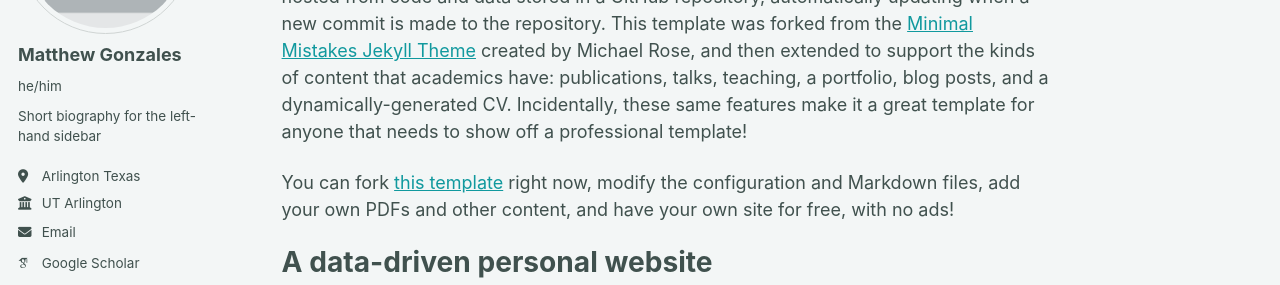
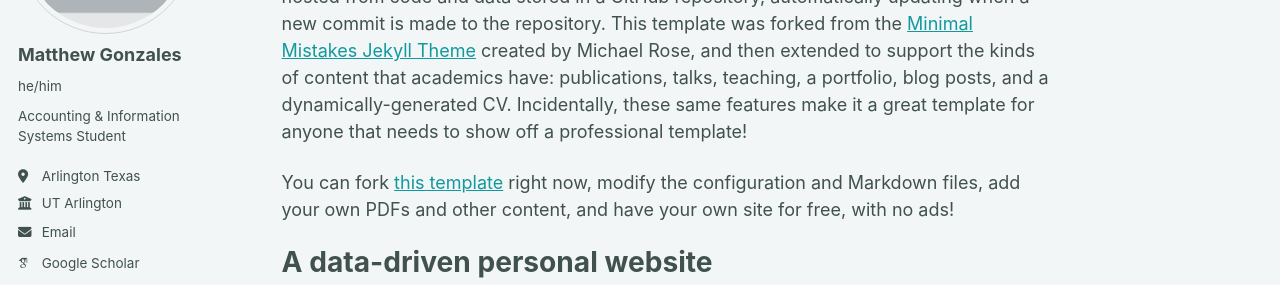
Before and after one commit to Semil0w/semil0w.github.io, a Jekyll site: the page built from _pages/about.md, in a window 1280 px wide. Shown: the part 242-527 px from the top of the page. Built offline with Jekyll 4.4.1, drawn with Linux system fonts in a browser that asks for light colours; some web fonts are replaced; a script bundle is joined from its source files by our own code; library files that are not in the unit come from our copies.

```diff
--- a/_config.yml
+++ b/_config.yml
@@ -26,7 +26,7 @@ author:
   avatar           : "profile.png"
   name             : "Matthew Gonzales"
   pronouns         : "he/him" # example: "she/her"
-  bio              : "Short biography for the left-hand sidebar"
+  bio              : "Accounting & Information Systems Student"
   location         : "Arlington Texas"
   employer         : "UT Arlington"
   uri              : # URL
```
Also changed, not shown: _posts/2199-01-01-future-post.md (+1 -1 lines).
